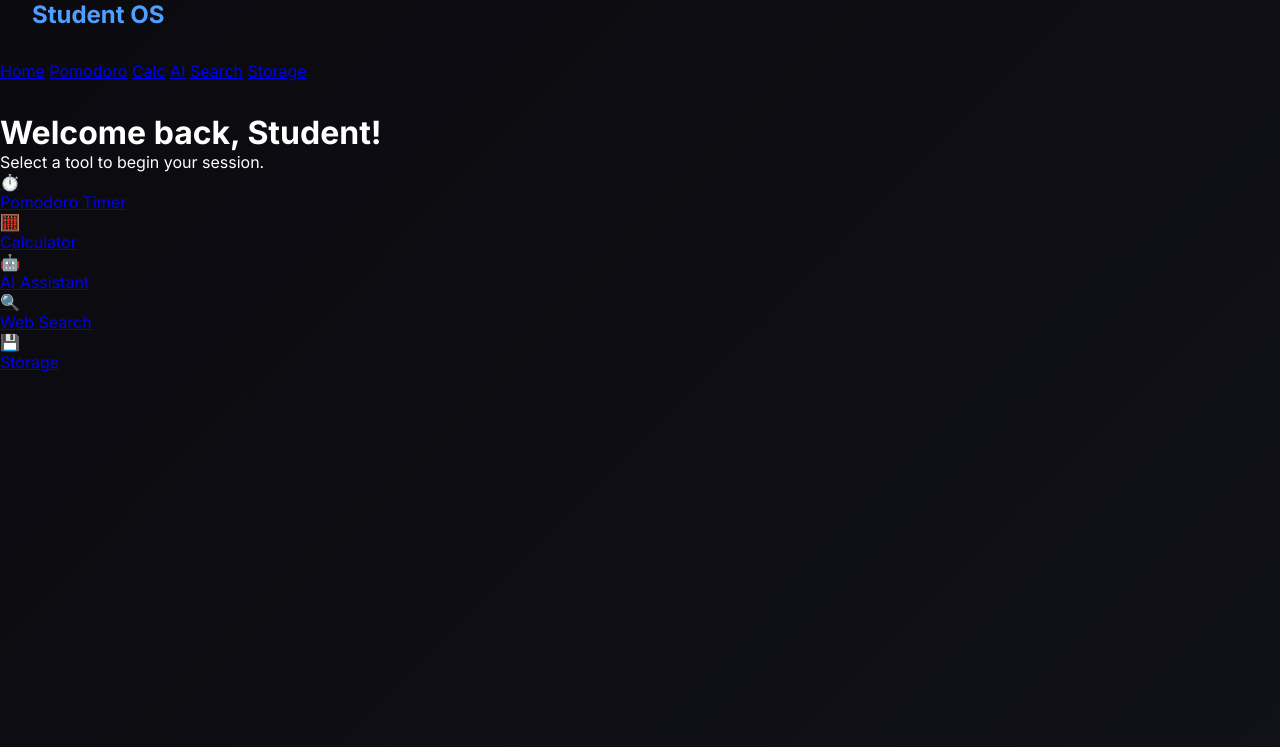
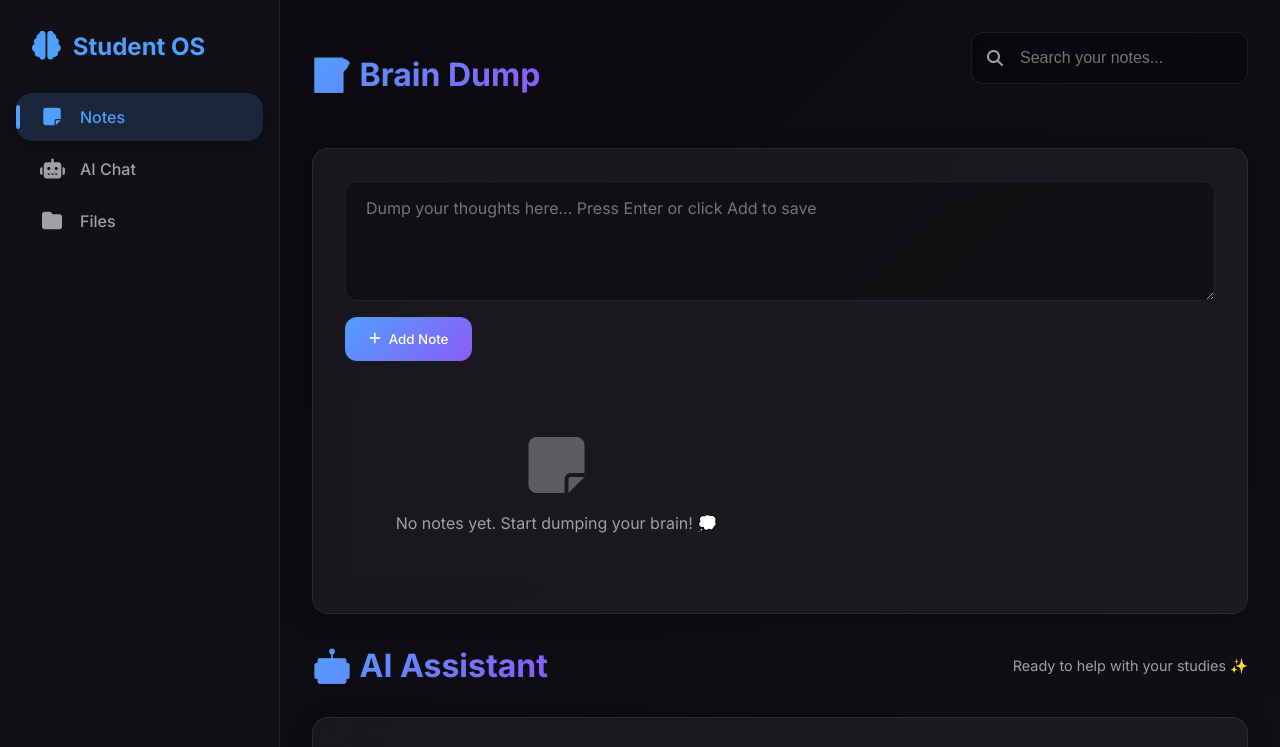
Before and after one commit to pro-user-cyber/Student-so, a plain HTML site: page index.html in a window 1280 px wide. Shown: the top 747 px of the page. Drawn offline with Linux system fonts and the light colour scheme; files that its build step writes are made by us from their sources.

Commit message:
Update title and restructure index.html layout

```diff
--- a/index.html
+++ b/index.html
@@ -3,48 +3,136 @@
 <head>
     <meta charset="UTF-8">
     <meta name="viewport" content="width=device-width, initial-scale=1.0">
-    <title>Student OS - Dashboard</title>
-    <link rel="stylesheet" href="css/style.css">
+    <title>Student Brain Dump - Notes, Files & AI Chat</title>
+    <link rel="stylesheet" href="style.css">
+    <link rel="stylesheet" href="https://cdnjs.cloudflare.com/ajax/libs/font-awesome/6.4.0/css/all.min.css">
 </head>
 <body>
-    <nav class="glass-panel" style="border-radius: 0 0 20px 20px; margin-bottom: 0;">
-        <div class="logo">Student OS</div>
-        <div class="nav-links">
-            <a href="index.html" class="active">Home</a>
-            <a href="pomodoro.html">Pomodoro</a>
-            <a href="calculator.html">Calc</a>
-            <a href="assistant.html">AI</a>
-            <a href="search.html">Search</a>
-            <a href="storage.html">Storage</a>
-        </div>
-    </nav>
+    <div class="app-layout">
+        <!-- 🧼 SIDEBAR -->
+        <nav class="sidebar" id="sidebar">
+            <div class="logo">
+                <i class="fas fa-brain logo-icon"></i>
+                <span>Student OS</span>
+            </div>
 
-    <div class="container">
-        <h1 style="margin-top: 2rem;">Welcome back, Student!</h1>
-        <p style="color: var(--text-muted);">Select a tool to begin your session.</p>
+            <ul class="nav-menu">
+                <li class="nav-item">
+                    <a href="#" class="nav-link active" data-section="notes">
+                        <i class="fas fa-sticky-note nav-icon"></i>
+                        <span>Notes</span>
+                    </a>
+                </li>
+                <li class="nav-item">
+                    <a href="#" class="nav-link" data-section="chat">
+                        <i class="fas fa-robot nav-icon"></i>
+                        <span>AI Chat</span>
+                    </a>
+                </li>
+                <li class="nav-item">
+                    <a href="#" class="nav-link" data-section="files">
+                        <i class="fas fa-folder nav-icon"></i>
+                        <span>Files</span>
+                    </a>
+                </li>
+            </ul>
+        </nav>
 
-        <div class="dashboard-grid">
-            <a href="pomodoro.html" class="tool-card">
-                <div class="tool-icon">⏱️</div>
-                <div class="tool-title">Pomodoro Timer</div>
-            </a>
-            <a href="calculator.html" class="tool-card">
-                <div class="tool-icon">🧮</div>
-                <div class="tool-title">Calculator</div>
-            </a>
-            <a href="assistant.html" class="tool-card">
-                <div class="tool-icon">🤖</div>
-                <div class="tool-title">AI Assistant</div>
-            </a>
-            <a href="search.html" class="tool-card">
-                <div class="tool-icon">🔍</div>
-                <div class="tool-title">Web Search</div>
-            </a>
-            <a href="storage.html" class="tool-card">
-                <div class="tool-icon">💾</div>
-                <div class="tool-title">Storage</div>
-            </a>
-        </div>
+        <!-- MAIN CONTENT -->
+        <main class="main-content" id="mainContent">
+            <!-- Mobile Toggle -->
+            <button class="toggle-sidebar" id="toggleSidebar">
+                <i class="fas fa-bars"></i>
+            </button>
+
+            <!-- NOTES SECTION (Default Active) -->
+            <section id="notesSection" class="content-section active">
+                <div class="content-header">
+                    <h1 class="page-title">📝 Brain Dump</h1>
+                    <div>
+                        <div class="search-container">
+                            <input type="text" id="notesSearch" class="search-input" placeholder="Search your notes...">
+                            <i class="fas fa-search search-icon"></i>
+                        </div>
+                    </div>
+                </div>
+
+                <div class="glass-card">
+                    <div style="display: flex; gap: 1rem; margin-bottom: 1.5rem; flex-wrap: wrap;">
+                        <textarea id="newNoteInput" class="note-input" placeholder="Dump your thoughts here... Press Enter or click Add to save"></textarea>
+                        <button id="addNoteBtn" class="btn btn-primary">
+                            <i class="fas fa-plus"></i>
+                            Add Note
+                        </button>
+                    </div>
+
+                    <div id="notesGrid" class="notes-grid">
+                        <div class="empty-state">
+                            <i class="fas fa-sticky-note empty-state-icon"></i>
+                            <p>No notes yet. Start dumping your brain! 💭</p>
+                        </div>
+                    </div>
+                </div>
+            </section>
+
+            <!-- CHAT SECTION -->
+            <section id="chatSection" class="content-section">
+                <div class="content-header">
+                    <h1 class="page-title">🤖 AI Assistant</h1>
+                    <div style="font-size: 0.9rem; color: var(--text-secondary);">
+                        Ready to help with your studies ✨
+                    </div>
+                </div>
+
+                <div class="glass-card">
+                    <div class="chat-container">
+                        <div id="chatMessages" class="chat-messages">
+                            <div class="message assistant">
+                                👋 Hi! I'm your AI study assistant. Ask me anything about your notes, files, or study questions!
+                                <br><br>
+                                <em>💡 Pro tip: Later I'll connect to your notes & files for context-aware answers</em>
+                            </div>
+                        </div>
+                        <div class="chat-input-container">
+                            <textarea
+                                id="chatInput"
+                                class="chat-input"
+                                placeholder="Ask me anything..."
+                                rows="1"
+                            ></textarea>
+                            <button id="sendBtn" class="send-btn">
+                                <i class="fas fa-paper-plane"></i>
+                            </button>
+                        </div>
+                    </div>
+                </div>
+            </section>
+
+            <!-- FILES SECTION -->
+            <section id="filesSection" class="content-section">
+                <div class="content-header">
+                    <h1 class="page-title">📁 File Storage</h1>
+                    <div>
+                        <label for="fileUpload" class="file-upload-label">
+                            <i class="fas fa-cloud-upload-alt"></i>
+                            Upload File
+                        </label>
+                        <input type="file" id="fileUpload" class="file-upload" multiple>
+                    </div>
+                </div>
+
+                <div class="glass-card">
+                    <div id="filesGrid" class="file-grid">
+                        <div class="empty-state">
+                            <i class="fas fa-folder-open empty-state-icon"></i>
+                            <p>No files uploaded yet. Drag & drop or click upload to get started!</p>
+                        </div>
+                    </div>
+                </div>
+            </section>
+        </main>
     </div>
+
+    <script src="script.js"></script>
 </body>
 </html>
```
